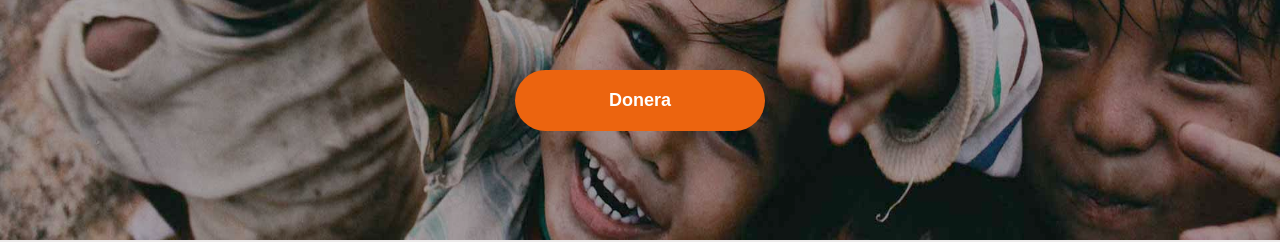
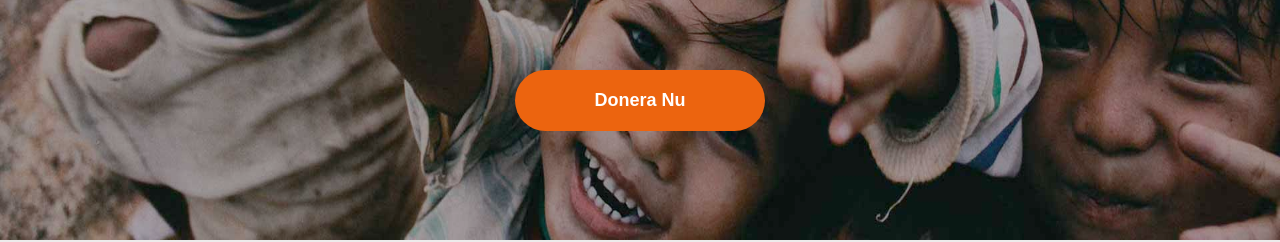
Before and after one commit to Arkanidas/NoWaste-Clothes, a Next.js app: page / in a window 1280 px wide. Shown: the part 400-642 px from the top of the page. Built offline with nearby package versions, Linux system fonts and the light colour scheme.

Commit message:
text adjustments

```diff
--- a/components/Imagebanner.tsx
+++ b/components/Imagebanner.tsx
@@ -17,7 +17,7 @@
     <div className={styles.BannerContainer}>
        <h1 className={styles.BannerHeader}>NOWASTE</h1>
       <h2 className={styles.BannerDescription}>För en god gärning åt framtida barn</h2>
-      <button className={styles.BannerButton}  onClick={() => router.push('/Donate')}>Donera</button>
+      <button className={styles.BannerButton}  onClick={() => router.push('/Donate')}>Donera Nu</button>
       <div/>
       <Swiper
         modules={[Navigation, Autoplay]}
--- a/src/app/page.tsx
+++ b/src/app/page.tsx
@@ -1,10 +1,6 @@
 
 import styles from "./page.module.css";
 import Imagebanner from "../../components/Imagebanner";
-
-
-
-
 
 
 export default function Home() {
```
